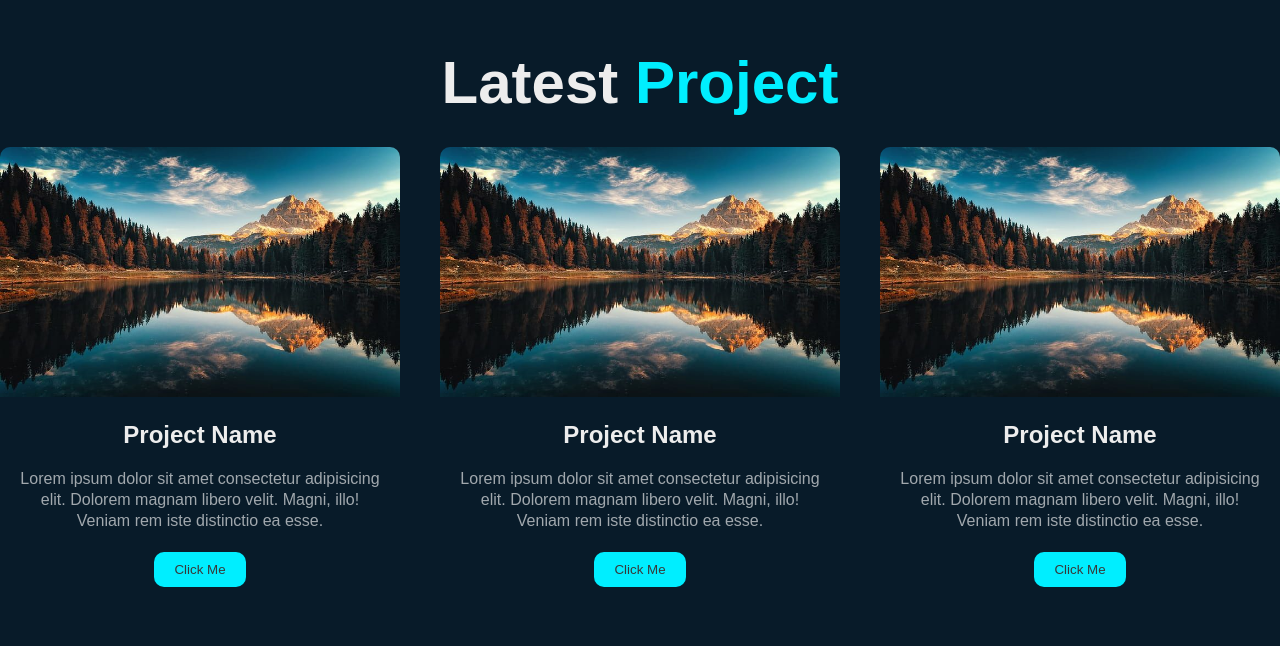
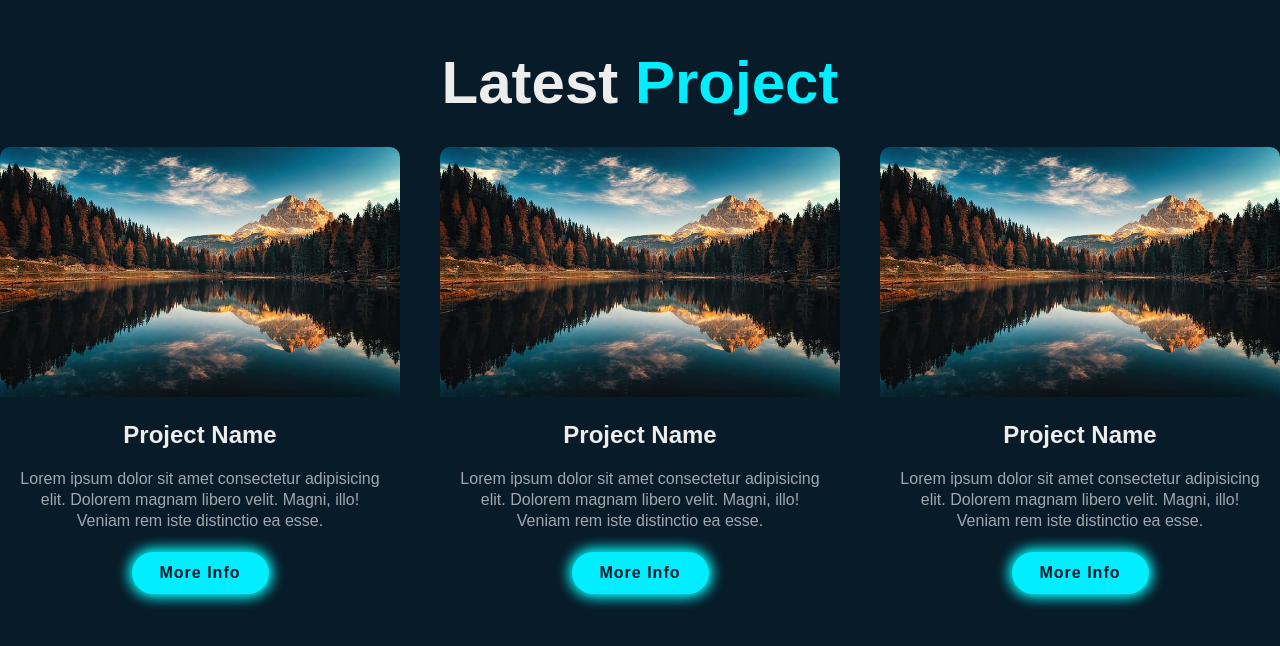
Before and after one commit to vickey1209/portfolio, a plain HTML site: page index.html in a window 1280 px wide. Shown: the part 3279-3925 px from the top of the page. Drawn offline with nearby package versions, Linux system fonts and the light colour scheme; files whose address does not match are found by name.

Commit message:
button changes

```diff
--- a/index.html
+++ b/index.html
@@ -36,7 +36,10 @@
 
 
             </div>
-            <a href="#" class="btn-box">Download CV</a>
+
+
+
+  <a href="#about" class="btn-box">Download CV</a>
         </div>
         <div class="containers">
             <div class="box">
@@ -218,7 +221,8 @@
                         <h2>Project Name</h2>
                         <p>Lorem ipsum dolor sit amet consectetur adipisicing elit. Dolorem magnam libero velit. Magni,
                             illo! Veniam rem iste distinctio ea esse.</p>
-                        <button>Click Me</button>
+                            <a href="#" class="btn-box1">More Info</a>
+
                     </div>
                 </div>
                 <div class="portfolio-box">
@@ -229,7 +233,7 @@
                         <h2>Project Name</h2>
                         <p>Lorem ipsum dolor sit amet consectetur adipisicing elit. Dolorem magnam libero velit. Magni,
                             illo! Veniam rem iste distinctio ea esse.</p>
-                        <button>Click Me</button>
+                            <a href="#" class="btn-box1">More Info</a>
                     </div>
                 </div>
                 <div class="portfolio-box">
@@ -240,12 +244,14 @@
                         <h2>Project Name</h2>
                         <p>Lorem ipsum dolor sit amet consectetur adipisicing elit. Dolorem magnam libero velit. Magni,
                             illo! Veniam rem iste distinctio ea esse.</p>
-                        <button>Click Me</button>
+                            <a href="#" class="btn-box1">More Info</a>
                     </div>
                 </div>
             </div>
         </div>
     </div>
+
+
 </body>
 
 
--- a/style.css
+++ b/style.css
@@ -177,6 +177,22 @@ body {
     animation: slideTop 1s ease forwards;
     animation-delay: 2s;
     box-shadow: 0 0 5px cyan, 0 0 25px cyan
+}
+
+.btn-box1 {
+    display: inline-block;
+    padding: 12px 28px;
+    background: #0ef;
+    border-radius: 40px;
+    font-size: 16px;
+    color: #081b29;
+    letter-spacing: 1px;
+    text-decoration: none;
+    font-weight: 600;
+    opacity: 0;
+    animation: slideTop 1s ease forwards;
+    animation-delay: 2s;
+    box-shadow: 0 0 15px cyan, 0 0 15px cyan
 }
 
 .btn-box:hover {
```
